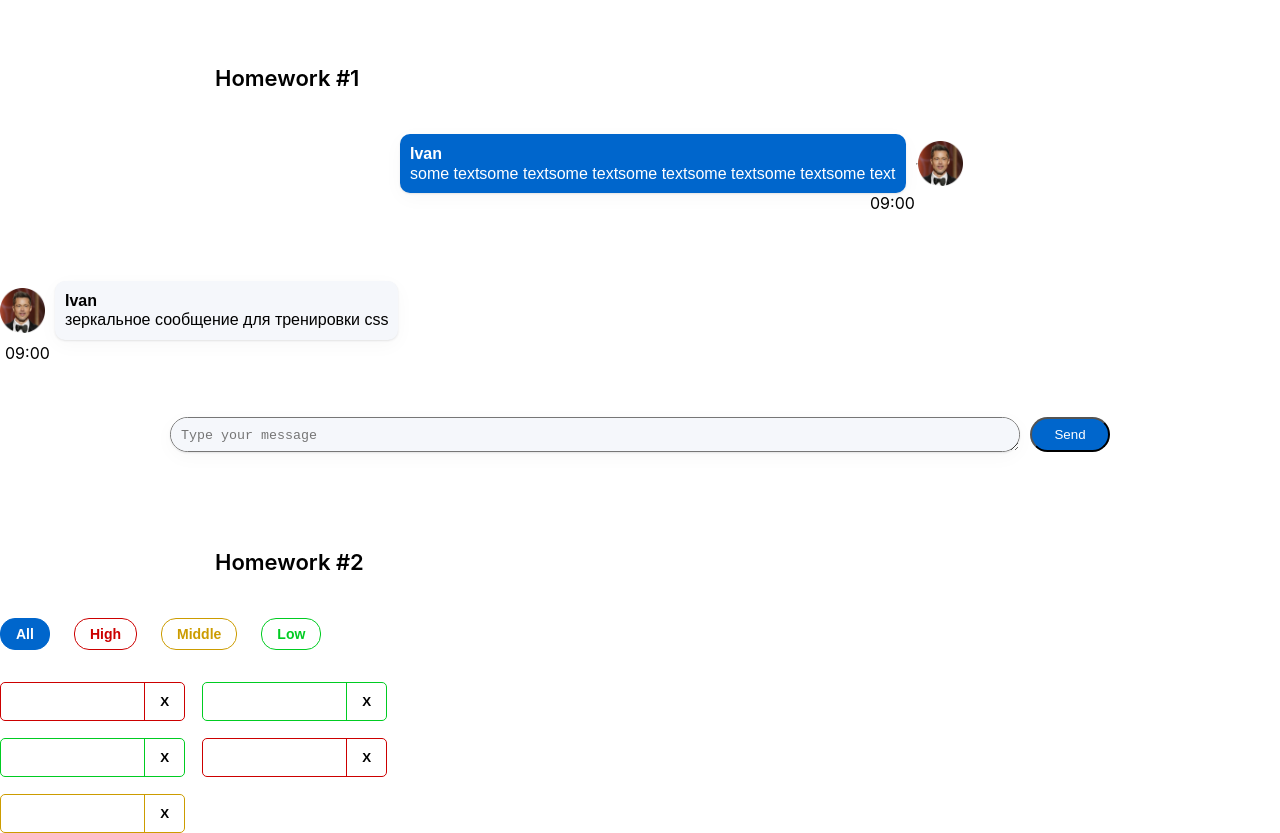
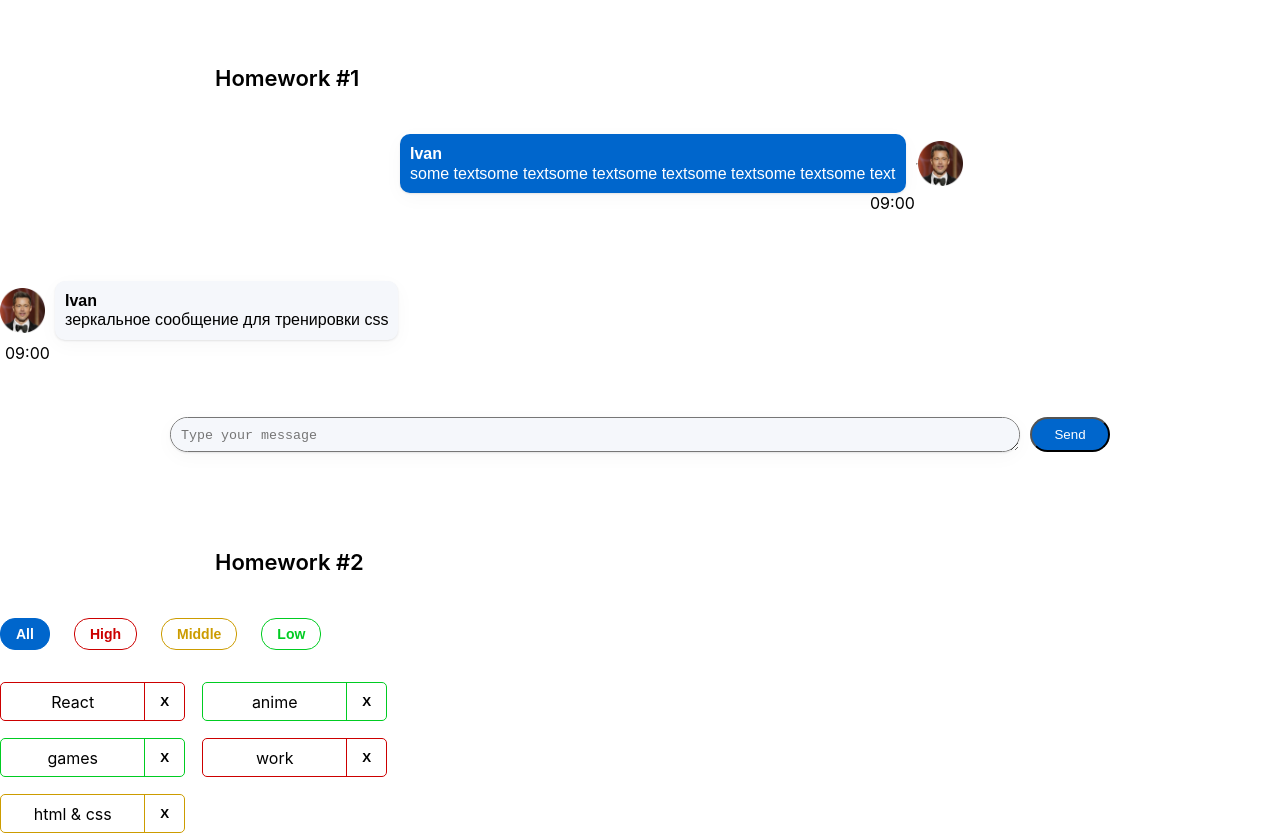
Before and after one commit to krany13/dz, a React (Create React App) app: page / in a window 1280 px wide. Built offline with nearby package versions, Linux system fonts and the light colour scheme.

Commit message:
delete + filter

```diff
--- a/src/s2-homeworks/hw02/HW2.tsx
+++ b/src/s2-homeworks/hw02/HW2.tsx
@@ -7,10 +7,10 @@ import s2 from '../../s1-main/App.module.css'
 * 2 - указать нужный тип для defaultAffairs С БОЖЬЕЙ ПОМОЩЬЮ СДЕЛАЛ!!!
 * 3 - дописать типы и логику функции filterAffairs и проверить её тестами СДЕЛАЛ!!!
 * 4 - выполнить пункт 3 для функции deleteAffair СДЕЛАЛ!!!!
-* 5 - указать нужный тип в useState с affairs
-* 6 - дописать тип и логику функции deleteAffairCallback
-* 7 - в файле Affairs.tsx дописать типизацию пропсов
-* 8 - в файле Affairs.tsx дописать логику функций setAll, setHigh, setMiddle, setLow
+* 5 - указать нужный тип в useState с affairs НАВЕРНОЕ СДЕЛАЛ!!!!!
+* 6 - дописать тип и логику функции deleteAffairCallback СДЕЛАЛ!!!!????????????
+* 7 - в файле Affairs.tsx дописать типизацию пропсов ВРОДЕ СДЕЛАЛ
+* 8 - в файле Affairs.tsx дописать логику функций setAll, setHigh, setMiddle, setLow СДЕЛАЛ!!!!
 * 9 - в файле Affair.tsx дописать типизацию пропсов
 * 10 - в файле Affair.tsx дописать функции deleteCallback и использовать
 * 11 - в файле Affair.tsx отобразить приходящие данные
@@ -22,6 +22,7 @@ export type AffairType = {
     _id: number // need to fix any
     name: string // need to fix any
     priority: AffairPriorityType
+    date?: string
 }
 export type FilterType = 'all' | AffairPriorityType
 
@@ -44,12 +45,16 @@ export const deleteAffair = (affairs: AffairType[], _id: number): AffairType[] =
 }
 
 function HW2() {
-    const [affairs, setAffairs] = useState<any>(defaultAffairs) // need to fix any
+    let [affairs, setAffairs] = useState<AffairType[]>(defaultAffairs) // need to fix any
     const [filter, setFilter] = useState<FilterType>('all')
 
     const filteredAffairs = filterAffairs(affairs, filter)
-    const deleteAffairCallback = (_id: any) => { // need to fix any
-        // need to fix
+    const deleteAffairCallback = (_id: number) => { // need to fix any
+        // affairs = affairs.filter((el)=>{
+        //     return el._id !== _id
+        // })// need to fix
+        setAffairs(deleteAffair(affairs, _id))
+        // setAffairs(affairs)
     }
 
     return (
--- a/src/s2-homeworks/hw02/affairs/Affairs.tsx
+++ b/src/s2-homeworks/hw02/affairs/Affairs.tsx
@@ -4,24 +4,24 @@ import {AffairType, FilterType} from '../HW2'
 import s from './Affairs.module.css'
 
 type AffairsPropsType = {
-    data: any // need to fix any
-    setFilter: any
-    deleteAffairCallback: any
+    data: AffairType[]// need to fix any
+    setFilter: (filter: FilterType)=>void
+    deleteAffairCallback: (_id: number)=>void
     filter: FilterType
 }
 
 function Affairs(props: AffairsPropsType) {
     const setAll = () => {
-        // need to fix
+        props.setFilter("all")// need to fix
     }
     const setHigh = () => {
-        // need to fix
+        props.setFilter("high")// need to fix
     }
     const setMiddle = () => {
-        // need to fix
+        props.setFilter("middle")// need to fix
     }
     const setLow = () => {
-        // need to fix
+        props.setFilter("low")// need to fix
     }
 
     const cnAll = s.button + ' ' + s.all + (props.filter === 'all' ? ' ' + s.active : '')
--- a/src/s2-homeworks/hw02/affairs/affair/Affair.tsx
+++ b/src/s2-homeworks/hw02/affairs/affair/Affair.tsx
@@ -1,17 +1,17 @@
 import React from 'react'
-import { AffairType } from '../../HW2'
+import {AffairType, deleteAffair} from '../../HW2'
 import s from './Affair.module.css'
 import s2 from '../Affairs.module.css'
 
 type AffairPropsType = {
     // key не нужно типизировать
     affair: AffairType
-    deleteAffairCallback: any // need to fix any
+    deleteAffairCallback: (_id: number)=>void// need to fix any
 }
 
 function Affair(props: AffairPropsType) {
     const deleteCallback = () => {
-        // need to fix
+         props.deleteAffairCallback(props.affair._id)// need to fix
     }
 
     const nameClass = s.name + ' ' + s2[props.affair.priority]
@@ -25,18 +25,19 @@ function Affair(props: AffairPropsType) {
         >
             <div id={'hw2-name-' + props.affair._id} className={nameClass}>
                 {/*создаёт студент*/}
-
+                {props.affair.name}
                 {/**/}
             </div>
             <div id={'hw2-priority-' + props.affair._id} hidden>
                 {/*создаёт студент*/}
-
+                {props.affair.priority}
                 {/**/}
             </div>
 
             <button
                 id={'hw2-button-delete-' + props.affair._id}
                 className={buttonClass}
+                onClick={deleteCallback}
                 // need to fix
 
             >
@@ -46,6 +47,7 @@ function Affair(props: AffairPropsType) {
             </button>
         </div>
     )
+
 }
 
 export default Affair
```
